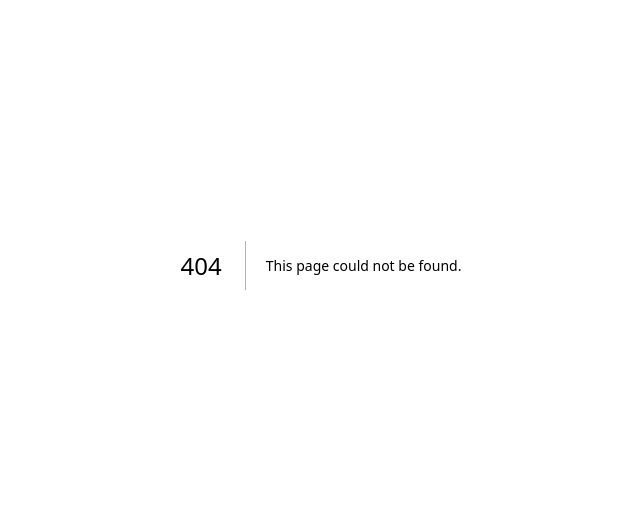
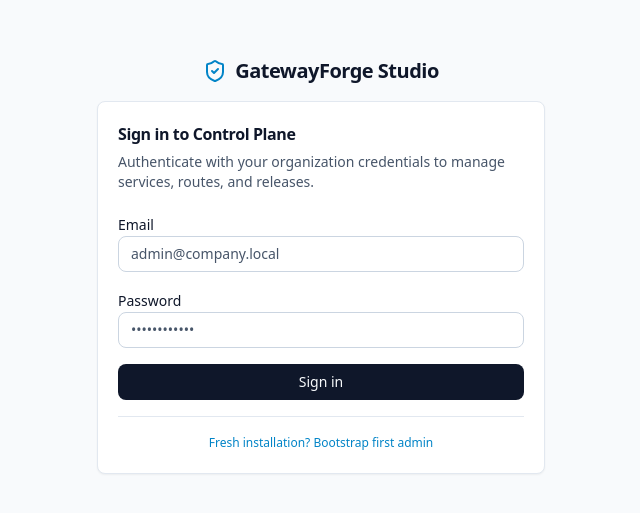
Before and after one commit to YASSERRMD/GatewayForge, a Next.js app in the folder apps/web/: page /login in a window 1280 px wide. Before the commit this address had no page. Shown: the part 135-648 px from the top of the page, without its empty margins (319-959 px from the left). Built offline with nearby package versions, Linux system fonts and the light colour scheme; no server answers.

Commit message:
phase 10: implement login and session UX

```diff
--- a/apps/web/src/app/layout.tsx
+++ b/apps/web/src/app/layout.tsx
@@ -1,4 +1,5 @@
 import type { Metadata } from "next";
+import { Providers } from "@/components/providers";
 import "./globals.css";
 
 export const metadata: Metadata = {
@@ -13,7 +14,9 @@ export default function RootLayout({
 }>) {
   return (
     <html lang="en">
-      <body className="min-h-screen antialiased">{children}</body>
+      <body className="min-h-screen antialiased">
+        <Providers>{children}</Providers>
+      </body>
     </html>
   );
 }
--- /dev/null
+++ b/apps/web/src/app/login/page.tsx
@@ -0,0 +1,11 @@
+import * as React from "react";
+import { LoginForm } from "@/components/login-form";
+
+export default async function LoginPage({
+  searchParams,
+}: {
+  searchParams: Promise<{ reason?: string }>;
+}) {
+  const params = await searchParams;
+  return <LoginForm sessionExpired={params.reason === "expired"} />;
+}
--- /dev/null
+++ b/apps/web/src/components/login-form.tsx
@@ -0,0 +1,218 @@
+"use client";
+
+import * as React from "react";
+import { useRouter } from "next/navigation";
+import { ShieldCheck } from "lucide-react";
+import { Button } from "@/components/ui/button";
+import { Card, CardContent, CardDescription, CardHeader, CardTitle } from "@/components/ui/card";
+import { FieldError, Input, Label } from "@/components/ui/input";
+import { ErrorBanner } from "@/components/ui/states";
+import { resolveApiBase, useAuth } from "@/lib/auth-context";
+
+export function LoginForm({ sessionExpired = false }: { sessionExpired?: boolean }) {
+  const router = useRouter();
+  const { refreshSession } = useAuth();
+  const [mode, setMode] = React.useState<"login" | "bootstrap">("login");
+
+  const [email, setEmail] = React.useState("");
+  const [password, setPassword] = React.useState("");
+  const [displayName, setDisplayName] = React.useState("");
+  const [orgName, setOrgName] = React.useState("");
+  const [orgSlug, setOrgSlug] = React.useState("");
+
+  const [submitting, setSubmitting] = React.useState(false);
+  const [formError, setFormError] = React.useState<string | null>(null);
+  const [emailErr, setEmailErr] = React.useState<string | null>(null);
+  const [passwordErr, setPasswordErr] = React.useState<string | null>(null);
+
+  const validate = (): boolean => {
+    let ok = true;
+    setEmailErr(null);
+    setPasswordErr(null);
+    if (!email.trim() || !email.includes("@")) {
+      setEmailErr("Enter a valid email address.");
+      ok = false;
+    }
+    if (password.length < 8) {
+      setPasswordErr("Password must be at least 8 characters.");
+      ok = false;
+    }
+    return ok;
+  };
+
+  const handleSubmit = async (e: React.FormEvent) => {
+    e.preventDefault();
+    setFormError(null);
+    if (!validate()) return;
+
+    setSubmitting(true);
+    try {
+      if (mode === "bootstrap") {
+        const bootRes = await fetch(`${resolveApiBase()}/api/v1/auth/bootstrap`, {
+          method: "POST",
+          credentials: "include",
+          headers: { "Content-Type": "application/json" },
+          body: JSON.stringify({
+            email: email.trim(),
+            password,
+            display_name: displayName.trim() || "Gateway Admin",
+            org_name: orgName.trim() || "Default Organization",
+            org_slug: orgSlug.trim().toLowerCase() || "default-org",
+          }),
+        });
+        if (!bootRes.ok) {
+          const problem = (await bootRes.json().catch(() => null)) as { detail?: string } | null;
+          setFormError(problem?.detail ?? `Bootstrap failed (${bootRes.status}).`);
+          return;
+        }
+      }
+
+      const res = await fetch(`${resolveApiBase()}/api/v1/auth/login`, {
+        method: "POST",
+        credentials: "include",
+        headers: { "Content-Type": "application/json" },
+        body: JSON.stringify({ email: email.trim(), password }),
+      });
+
+      if (!res.ok) {
+        const problem = (await res.json().catch(() => null)) as { detail?: string; title?: string } | null;
+        setFormError(problem?.detail ?? problem?.title ?? "Invalid email or password.");
+        return;
+      }
+
+      await refreshSession();
+      router.replace("/");
+    } catch {
+      setFormError("Could not reach the control plane. Check your connection and retry.");
+    } finally {
+      setSubmitting(false);
+    }
+  };
+
+  return (
+    <div className="flex min-h-screen items-center justify-center bg-[var(--background)] px-4 py-12">
+      <div className="w-full max-w-md space-y-4">
+        <div className="flex items-center justify-center gap-2 text-[var(--foreground)]">
+          <ShieldCheck className="h-6 w-6 text-[var(--accent)]" aria-hidden="true" />
+          <span className="text-xl font-semibold tracking-tight">GatewayForge Studio</span>
+        </div>
+
+        {sessionExpired && (
+          <div
+            role="status"
+            className="rounded-lg border border-amber-200 bg-amber-50 px-4 py-3 text-sm text-amber-900"
+          >
+            Your session expired. Sign in again to continue managing gateway configurations.
+          </div>
+        )}
+
+        <Card>
+          <CardHeader>
+            <CardTitle>{mode === "login" ? "Sign in to Control Plane" : "Bootstrap First Admin"}</CardTitle>
+            <CardDescription>
+              {mode === "login"
+                ? "Authenticate with your organization credentials to manage services, routes, and releases."
+                : "Initialize a fresh development instance with its first organization owner."}
+            </CardDescription>
+          </CardHeader>
+          <CardContent>
+            <form onSubmit={handleSubmit} noValidate className="space-y-4">
+              {formError && <ErrorBanner title="Authentication error" message={formError} />}
+
+              <div className="space-y-1.5">
+                <Label htmlFor="login-email">Email</Label>
+                <Input
+                  id="login-email"
+                  name="email"
+                  type="email"
+                  autoComplete="email"
+                  required
+                  aria-invalid={Boolean(emailErr)}
+                  value={email}
+                  onChange={(e) => setEmail(e.target.value)}
+                  placeholder="admin@company.local"
+                />
+                <FieldError message={emailErr} />
+              </div>
+
+              <div className="space-y-1.5">
+                <Label htmlFor="login-password">Password</Label>
+                <Input
+                  id="login-password"
+                  name="password"
+                  type="password"
+                  autoComplete={mode === "login" ? "current-password" : "new-password"}
+                  required
+                  aria-invalid={Boolean(passwordErr)}
+                  value={password}
+                  onChange={(e) => setPassword(e.target.value)}
+                  placeholder="••••••••••••"
+                />
+                <FieldError message={passwordErr} />
+              </div>
+
+              {mode === "bootstrap" && (
+                <>
+                  <div className="space-y-1.5">
+                    <Label htmlFor="boot-display-name">Display Name</Label>
+                    <Input
+                      id="boot-display-name"
+                      value={displayName}
+                      onChange={(e) => setDisplayName(e.target.value)}
+                      placeholder="Platform Admin"
+                    />
+                  </div>
+                  <div className="grid gap-3 sm:grid-cols-2">
+                    <div className="space-y-1.5">
+                      <Label htmlFor="boot-org-name">Organization Name</Label>
+                      <Input
+                        id="boot-org-name"
+                        value={orgName}
+                        onChange={(e) => setOrgName(e.target.value)}
+                        placeholder="Acme Platform"
+                      />
+                    </div>
+                    <div className="space-y-1.5">
+                      <Label htmlFor="boot-org-slug">Organization Slug</Label>
+                      <Input
+                        id="boot-org-slug"
+                        value={orgSlug}
+                        onChange={(e) => setOrgSlug(e.target.value)}
+                        placeholder="acme-platform"
+                      />
+                    </div>
+                  </div>
+                </>
+              )}
+
+              <Button type="submit" className="w-full" disabled={submitting}>
+                {submitting
+                  ? mode === "login"
+                    ? "Signing in…"
+                    : "Bootstrapping…"
+                  : mode === "login"
+                    ? "Sign in"
+                    : "Create Admin & Sign in"}
+              </Button>
+            </form>
+
+            <div className="mt-4 border-t border-[var(--border)] pt-3 text-center">
+              <button
+                type="button"
+                onClick={() => {
+                  setFormError(null);
+                  setMode((m) => (m === "login" ? "bootstrap" : "login"));
+                }}
+                className="text-xs font-medium text-[var(--accent)] hover:underline focus-visible:outline-none focus-visible:ring-2 focus-visible:ring-[var(--ring)] rounded"
+              >
+                {mode === "login"
+                  ? "Fresh installation? Bootstrap first admin"
+                  : "Already initialized? Return to Sign in"}
+              </button>
+            </div>
+          </CardContent>
+        </Card>
+      </div>
+    </div>
+  );
+}
--- /dev/null
+++ b/apps/web/src/components/providers.tsx
@@ -0,0 +1,8 @@
+"use client";
+
+import * as React from "react";
+import { AuthProvider } from "@/lib/auth-context";
+
+export function Providers({ children }: { children: React.ReactNode }) {
+  return <AuthProvider>{children}</AuthProvider>;
+}
```
Also changed, not shown: 1 other file (tests, documents, lock files or other folders).
